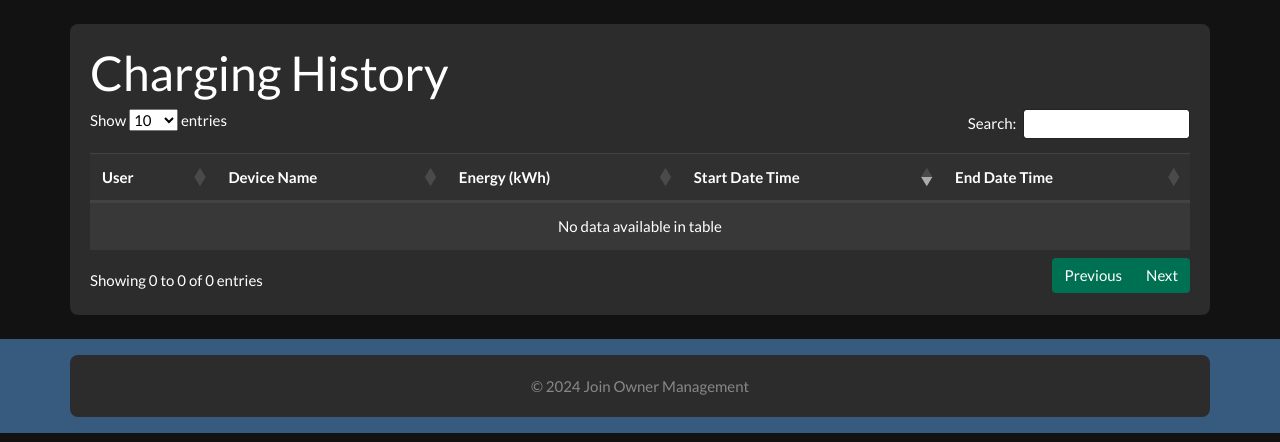
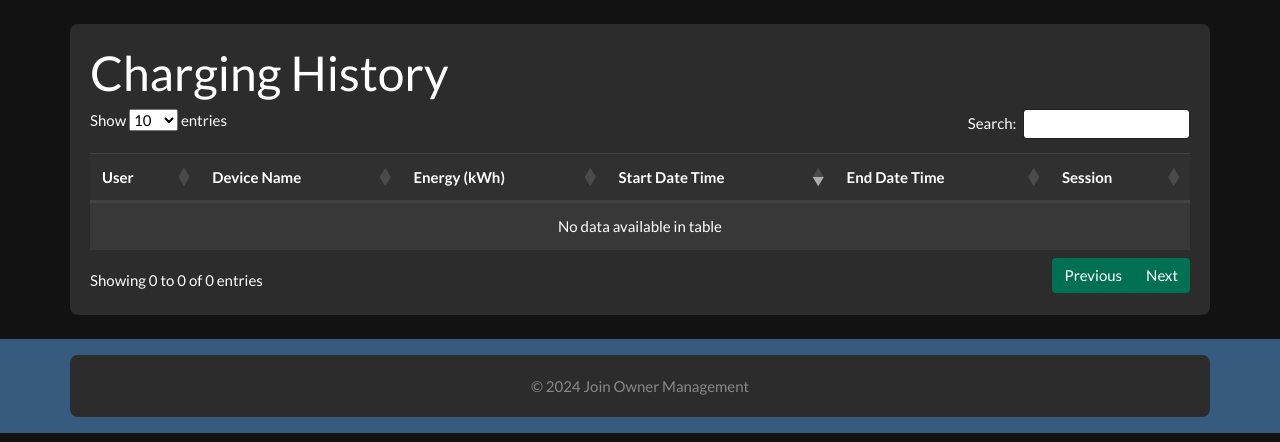
Before and after one commit to tordaro/joint_ownership_management, a Django app: page /charging_sessions in a window 1280 px wide. Shown: the part 71-513 px from the top of the page. Run offline with Django 5.2, Linux system fonts and the light colour scheme; the visitor is signed in with stand-in values (Sample User, id 1); data that the repository does not hold is empty; some libraries are stand-ins or nearby versions.

Commit message:
link to energy details

```diff
--- a/src/car_charging/templates/car_charging/charging_sessions.html
+++ b/src/car_charging/templates/car_charging/charging_sessions.html
@@ -10,6 +10,7 @@
       <th scope="col">Energy (kWh)</th>
       <th scope="col">Start Date Time</th>
       <th scope="col">End Date Time</th>
+      <th scope="col">Session</th>
     </tr>
   </thead>
   <tbody>
@@ -20,6 +21,11 @@
       <td>{{ session.energy|floatformat:1 }}</td>
       <td data-order="{{ session.start_date_time|date:"Y-m-d H:i:s" }}">{{ session.start_date_time|date:"d-m-y H:i" }}</td>
       <td data-order="{{ session.end_date_time|date:"Y-m-d H:i:s" }}">{{ session.end_date_time|date:"d-m-y H:i" }}</td>
+      <td>
+        <a href="{% url 'charging:energy_details' %}?session_id={{ session.id }}">
+          {{ session.id }}
+        </a>
+      </td>
     </tr>
     {% endfor %}
   </tbody>
```
